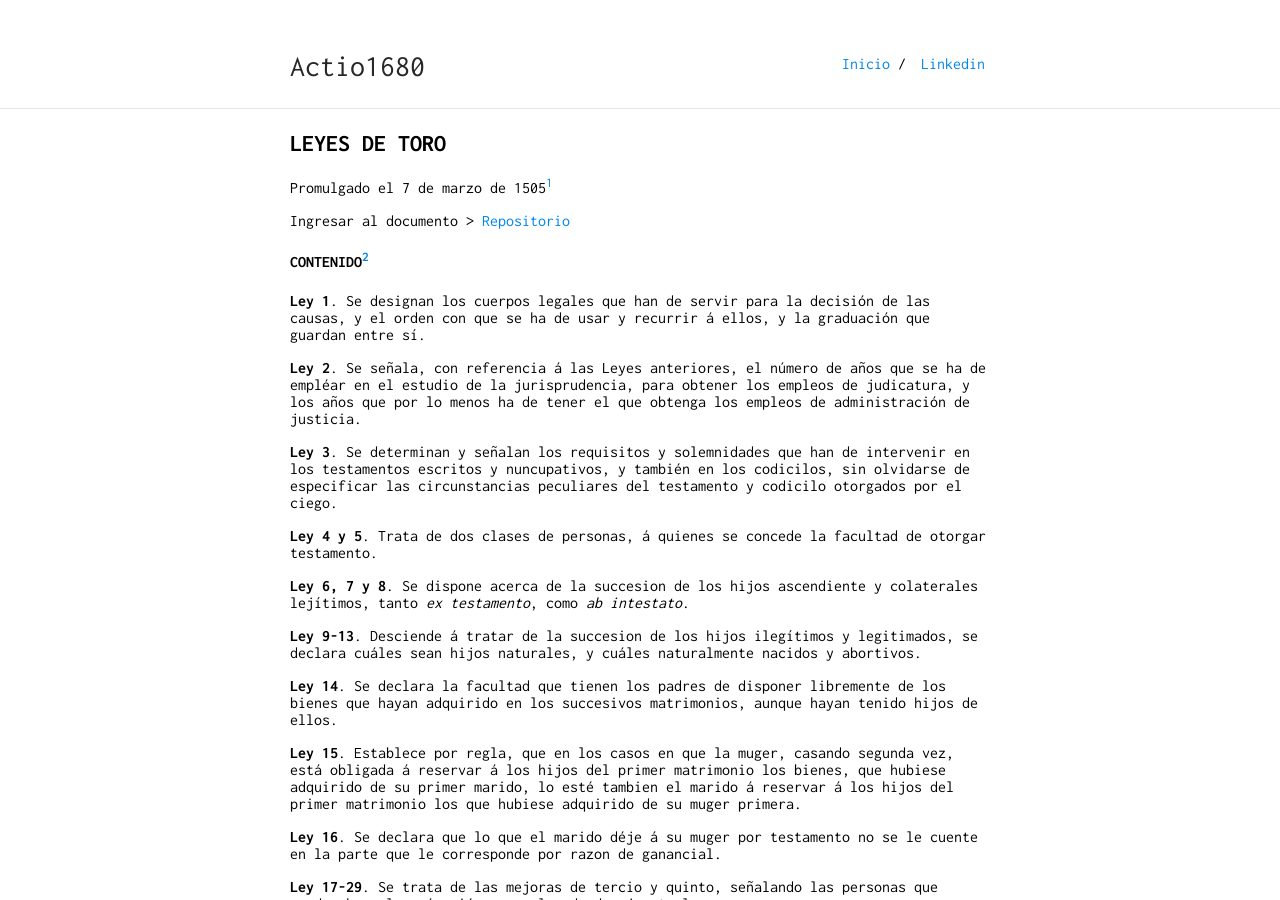
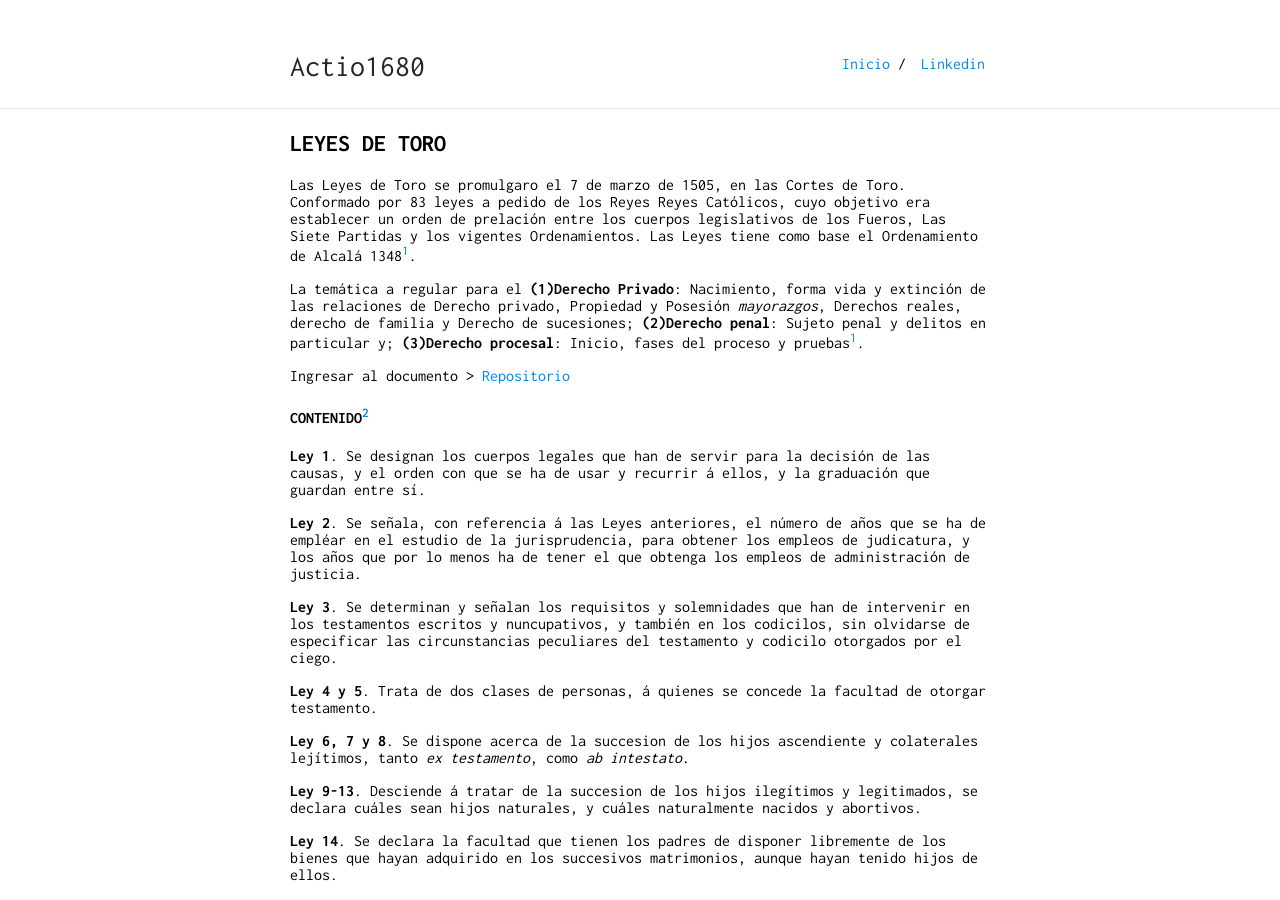
Before and after one commit to actio1680/actio1680.github.io, a Jekyll site: the page built from paginas/leyestoro.md, in a window 1280 px wide and 900 px high. Built offline with Jekyll 4.4.1, drawn with Linux system fonts in a browser that asks for light colours; our own code applies the rules of GitHub Pages for plain Markdown files; some of the changed text lies outside the part shown.

Commit message:
Update leyestoro.md

```diff
--- a/paginas/leyestoro.md
+++ b/paginas/leyestoro.md
@@ -3,7 +3,11 @@ layout: default
 ---
 ## LEYES DE TORO
 
-Promulgado el 7 de marzo de 1505[^1]
+Las Leyes de Toro se promulgaro el 7 de marzo de 1505, en las Cortes de Toro. Conformado por 83 leyes a pedido de los Reyes  Reyes Católicos, cuyo objetivo era establecer un orden de prelación entre los cuerpos legislativos de los Fueros, Las Siete Partidas y
+los vigentes Ordenamientos. Las Leyes tiene como base el Ordenamiento de Alcalá 1348[^1].
+
+La temática a regular para el **(1)Derecho Privado**: Nacimiento, forma vida y extinción de las relaciones de Derecho
+privado, Propiedad y Posesión *mayorazgos*, Derechos reales, derecho de familia y Derecho de sucesiones; **(2)Derecho penal**: Sujeto penal y delitos en particular y; **(3)Derecho procesal**: Inicio, fases del proceso y pruebas[^1].
 
 Ingresar al documento > [Repositorio](https://github.com/actio1680/Cuerpos-legales-Monarquia-Hispanica/tree/main/Leyes-de-Toro)
 
@@ -95,6 +99,8 @@ Lo cual quiere la Ley se guarde y ejecute en todos los delitos de cualquiera cal
 
 ---
 
-[^1]: A
-[^2]: Para la descripción del contenido se transcribió literalmente la *Descripción Breve* de Sancho de Llamas y Molina, incluido en su libro *Comentario crítico, jurídico, literal, a las ochenta y tres Leyes de Toro - Tomo 1* [Enlace](https://books.google.com.pe/books?id=In9jAAAAIAAJ)
+[^1]: Martínez, M (s/f). Historia del Derecho. Leyes de Toro. [Enlace](http://www.artic.ua.es/biblioteca/u85/documentos/1840.pdf)
+[^2]: Para la descripción del contenido se transcribió literalmente la *Descripción Breve* de Sancho de Llamas y Molina, incluido en su libro *Comentario crítico, jurídico, literal, a las ochenta y tres Leyes de Toro - Tomo 1*. [Enlace](https://books.google.com.pe/books?id=In9jAAAAIAAJ)
 [^3]: Sancho de Llamas y Molina no realizó descripción de las Leyes 40 a la 46
+[^4]: Pacheco, J. (1862). *Comentario histórico, crítico y jurídico á las leyes de Toro*. Tomo I. Imprenta y Fundición de Manuel Tello. [Enlace](https://archive.org/details/BRes0029541)
+[^5]: Pacheco, J. F. (1876). *Comentario histórico, crítico y jurídico á las leyes de Toro*. Tomo II. Imprenta y Fundición de Manuel Tello. [Enlace](https://archive.org/details/BRes0029542)
```
